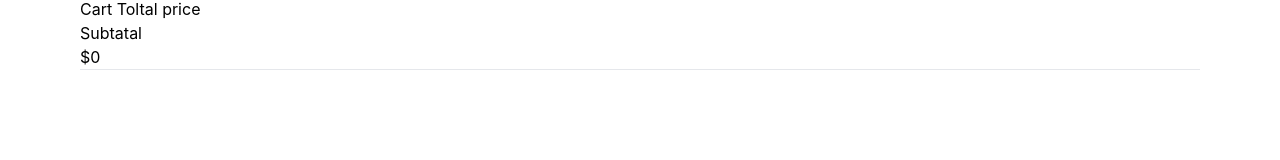
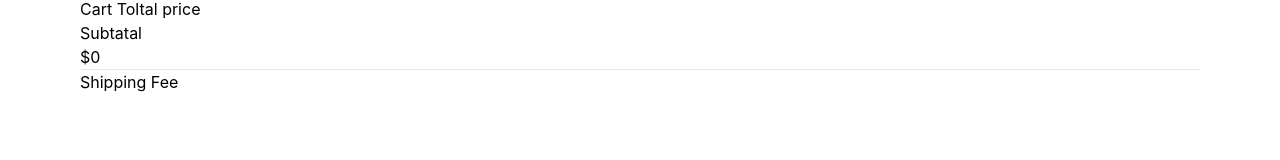
Before and after one commit to tchasinga/magazine-shopping, a React (Vite) app in the folder frontend/: page /cart in a window 1280 px wide. Shown: the part 228-388 px from the top of the page. Built offline with nearby package versions, Linux system fonts and the light colour scheme.

Commit message:
New code is added

```diff
--- a/frontend/src/Components/CartItem/CartItem.jsx
+++ b/frontend/src/Components/CartItem/CartItem.jsx
@@ -68,7 +68,7 @@ export default function CartItem() {
                     </div>
                     <hr />
                     <div className="cartitems-totals-items">
-                        <p></p>
+                        <p>Shipping Fee</p>
                         <p></p>
                     </div>
               </div>
```
